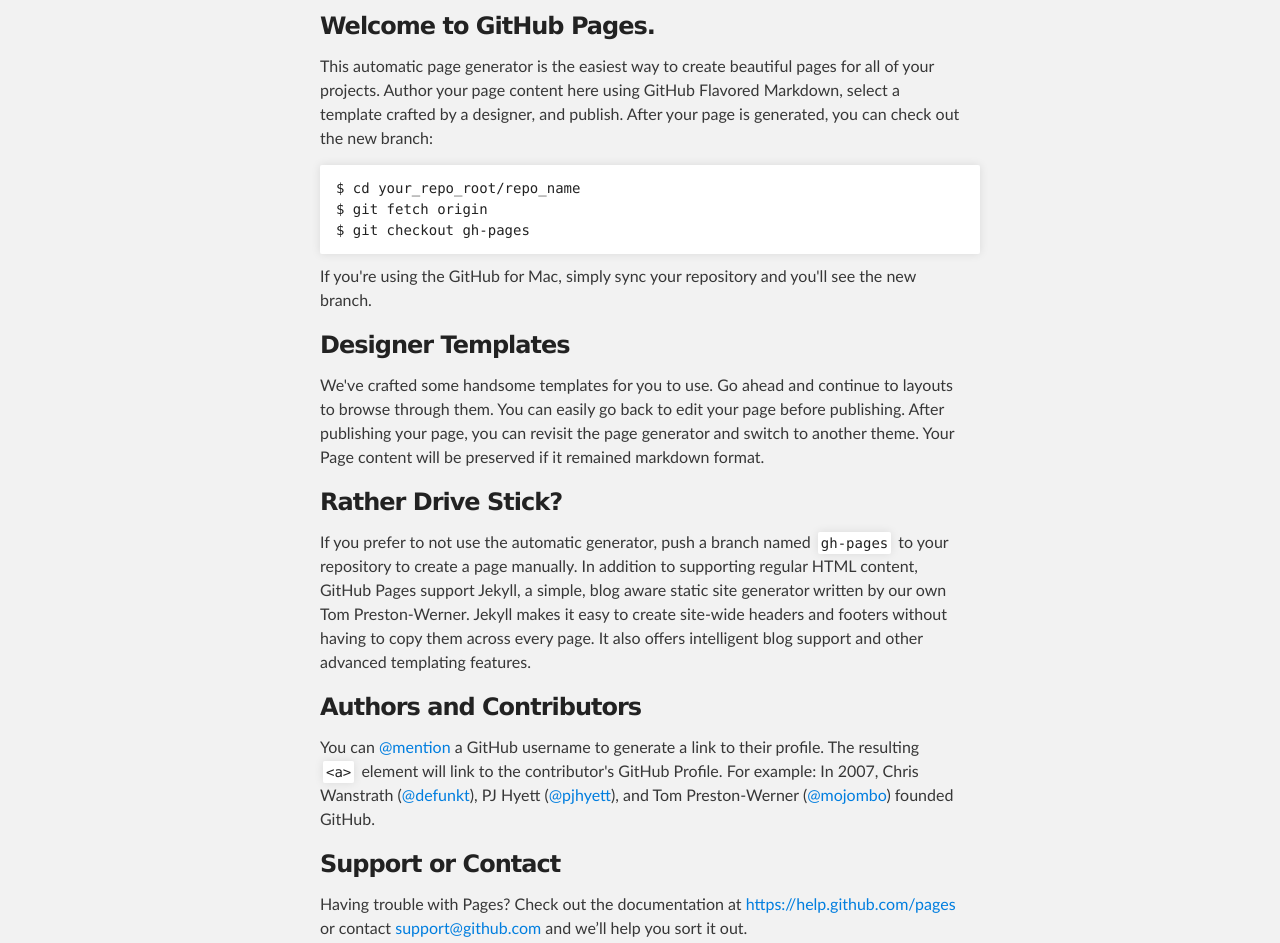
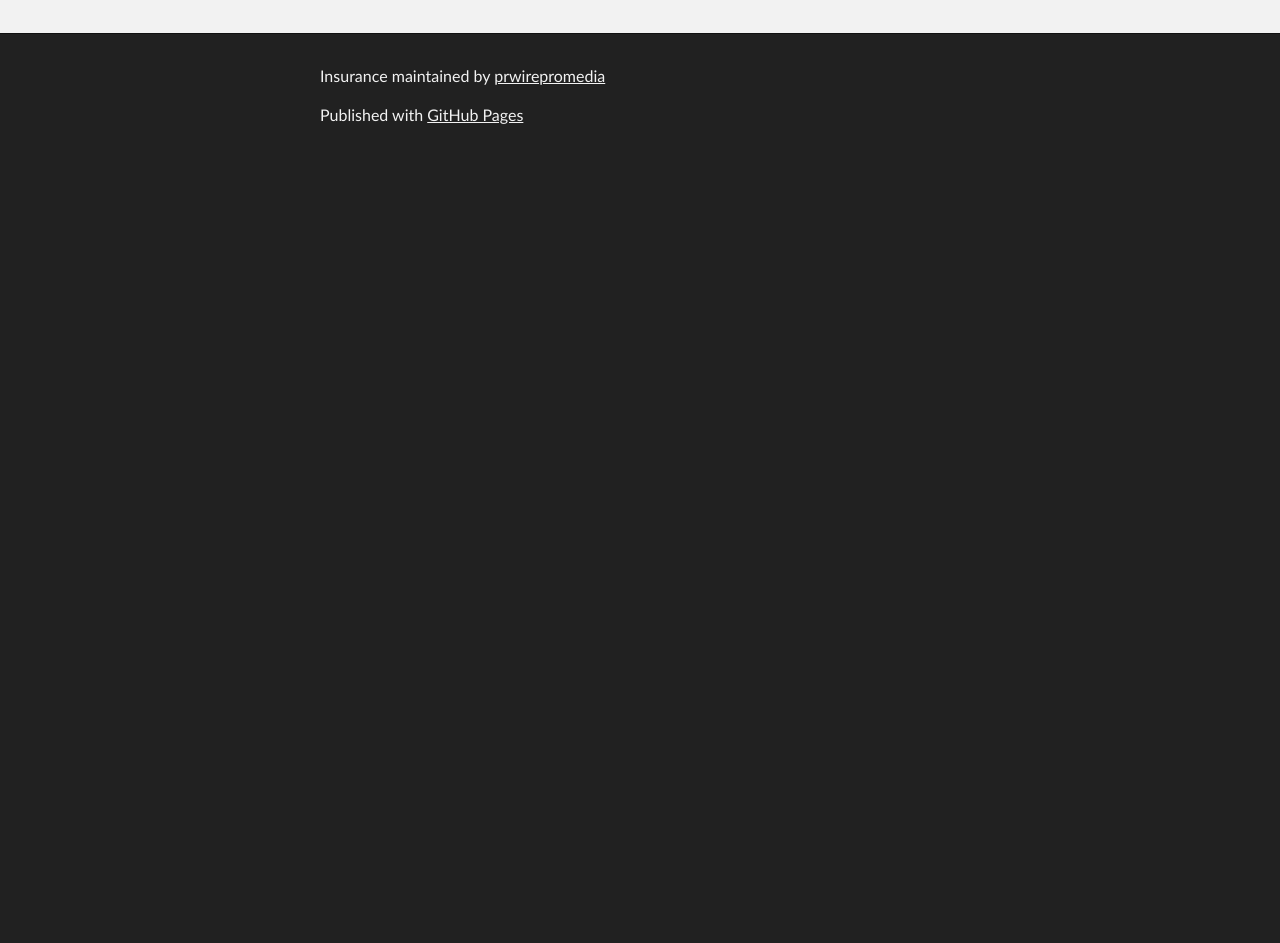
Before and after one commit to prwirepromedia/Insurance, a plain HTML site: page index.html in a window 1280 px wide. Shown: the part 216-1159 px from the top of the page. After the commit the page ends 800 px from the top, so only its background shows below. Drawn offline with Linux system fonts and the light colour scheme.

```diff
--- a/index.html
+++ b/index.html
@@ -31,37 +31,7 @@
     <!-- MAIN CONTENT -->
     <div id="main_content_wrap" class="outer">
       <section id="main_content" class="inner">
-        <h3>
-<a id="welcome-to-github-pages" class="anchor" href="#welcome-to-github-pages" aria-hidden="true"><span class="octicon octicon-link"></span></a>Welcome to GitHub Pages.</h3>
-
-<p>This automatic page generator is the easiest way to create beautiful pages for all of your projects. Author your page content here using GitHub Flavored Markdown, select a template crafted by a designer, and publish. After your page is generated, you can check out the new branch:</p>
-
-<pre><code>$ cd your_repo_root/repo_name
-$ git fetch origin
-$ git checkout gh-pages
-</code></pre>
-
-<p>If you're using the GitHub for Mac, simply sync your repository and you'll see the new branch.</p>
-
-<h3>
-<a id="designer-templates" class="anchor" href="#designer-templates" aria-hidden="true"><span class="octicon octicon-link"></span></a>Designer Templates</h3>
-
-<p>We've crafted some handsome templates for you to use. Go ahead and continue to layouts to browse through them. You can easily go back to edit your page before publishing. After publishing your page, you can revisit the page generator and switch to another theme. Your Page content will be preserved if it remained markdown format.</p>
-
-<h3>
-<a id="rather-drive-stick" class="anchor" href="#rather-drive-stick" aria-hidden="true"><span class="octicon octicon-link"></span></a>Rather Drive Stick?</h3>
-
-<p>If you prefer to not use the automatic generator, push a branch named <code>gh-pages</code> to your repository to create a page manually. In addition to supporting regular HTML content, GitHub Pages support Jekyll, a simple, blog aware static site generator written by our own Tom Preston-Werner. Jekyll makes it easy to create site-wide headers and footers without having to copy them across every page. It also offers intelligent blog support and other advanced templating features.</p>
-
-<h3>
-<a id="authors-and-contributors" class="anchor" href="#authors-and-contributors" aria-hidden="true"><span class="octicon octicon-link"></span></a>Authors and Contributors</h3>
-
-<p>You can <a href="https://github.com/blog/821" class="user-mention">@mention</a> a GitHub username to generate a link to their profile. The resulting <code>&lt;a&gt;</code> element will link to the contributor's GitHub Profile. For example: In 2007, Chris Wanstrath (<a href="https://github.com/defunkt" class="user-mention">@defunkt</a>), PJ Hyett (<a href="https://github.com/pjhyett" class="user-mention">@pjhyett</a>), and Tom Preston-Werner (<a href="https://github.com/mojombo" class="user-mention">@mojombo</a>) founded GitHub.</p>
-
-<h3>
-<a id="support-or-contact" class="anchor" href="#support-or-contact" aria-hidden="true"><span class="octicon octicon-link"></span></a>Support or Contact</h3>
-
-<p>Having trouble with Pages? Check out the documentation at <a href="https://help.github.com/pages">https://help.github.com/pages</a> or contact <a href="mailto:support@github.com">support@github.com</a> and we’ll help you sort it out.</p>
+        <p></p>
       </section>
     </div>
 
```
Also changed, not shown: params.json (+1 -1 lines).
